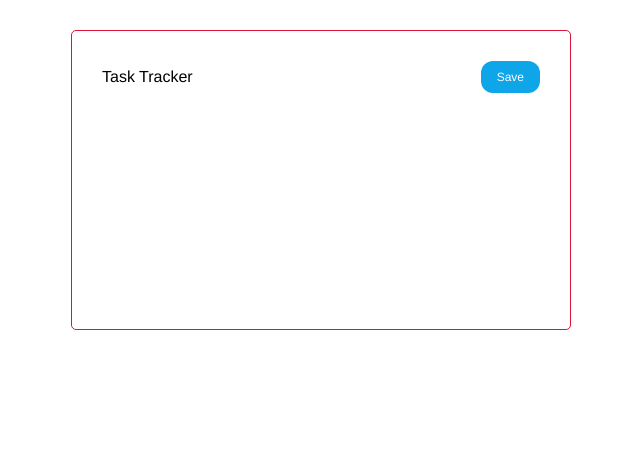
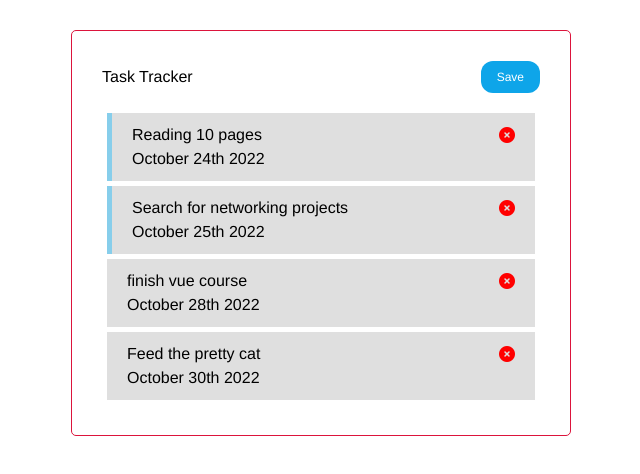
Before and after one commit to MarwanBz/TASK-TRACKER-APP, a Vue app: page / in a window 1280 px wide. Shown: the top 474 px of the page, without its empty margins (319-959 px from the left). Built offline with nearby package versions, Linux system fonts and the light colour scheme.

Commit message:
finish tasks delete and reminder

```diff
--- a/public/index.html
+++ b/public/index.html
@@ -4,7 +4,11 @@
     <meta charset="utf-8">
     <meta http-equiv="X-UA-Compatible" content="IE=edge">
     <meta name="viewport" content="width=device-width,initial-scale=1.0">
-    <link rel="icon" href="<%= BASE_URL %>favicon.ico">
+    <link rel="icon" href="">
+    <!--load all Font Awesome styles -->
+    <link rel="stylesheet" href="https://cdnjs.cloudflare.com/ajax/libs/font-awesome/6.1.1/css/all.min.css"
+      integrity="sha512-KfkfwYDsLkIlwQp6LFnl8zNdLGxu9YAA1QvwINks4PhcElQSvqcyVLLD9aMhXd13uQjoXtEKNosOWaZqXgel0g=="
+      crossorigin="anonymous" referrerpolicy="no-referrer" />
     <title><%= htmlWebpackPlugin.options.title %></title>
   </head>
   <body>
--- a/src/App.vue
+++ b/src/App.vue
@@ -1,7 +1,11 @@
 <template>
-  <div  class="container">
-    <Header  title="Task Tracker" />
-    <Tasks :tasks="tasks"/>
+  <div class="container">
+    <Header title="Task Tracker" />
+    <Tasks
+      @toggle-reminder="toggleReminder"
+      @delete-task="deleteTask"
+      :tasks="tasks"
+    />
   </div>
 </template>
 
@@ -19,18 +23,26 @@ export default {
   },
   data() {
     return {
-      tasks : []
+      tasks : [],
     }
+  },
+  methods: {
+    deleteTask(id) {
+    this.tasks = this.tasks.filter((task) => task.id !== id)
+  },
+
+  toggleReminder(id){
+    this.tasks = this.tasks.map((task)=> task.id === id ? {...task, reminder: !task.reminder } : task)
+  }
   },
 
   created() {
-    this.tasks [
+    this.tasks =  [
       { id: 1, text: 'Reading 10 pages', day: 'October 24th 2022', reminder: true },
       { id: 2, text: 'Search for networking projects', day: 'October 25th 2022', reminder: true},
       { id: 3, text: 'finish vue course', day: 'October 28th 2022' , reminder: false},
       { id: 4, text: 'Feed the pretty cat', day: 'October 30th 2022', reminder: false}
-    ],
-    console.log(this.tasks)
+    ]
   }
 };
 </script>
--- a/src/components/Task.vue
+++ b/src/components/Task.vue
@@ -1,12 +1,39 @@
 <template>
-  <h3>{{ task.text }}</h3>
+  <div @dblclick="$emit('toggle-reminder', task.id)"
+      :class="[task.reminder ? 'reminder' : '', 'task' ]">
+    <h3>{{ task.text }}
+      <i @click="$emit('delete-task', task.id)" class="fa fa-times-circle"></i></h3>
+    <p>{{ task.day }}</p>
+  </div>
 </template>
 
 <script>
 export default {
-  name: 'Task',
+  name: "Task",
   props: {
     task: Object,
   },
 };
 </script>
+
+<style scoped>
+
+  .fa {
+    color: red;
+  }
+  .task {
+    background: #dfdfdf;
+    padding: 10px 20px;
+    cursor: pointer;
+    margin: 5px;
+  }
+  .task.reminder {
+    border-left: 5px solid skyblue;
+  }
+
+  .task h3 {
+    display: flex;
+    align-items: center;
+    justify-content: space-between;
+  }
+</style>
--- a/src/components/Tasks.vue
+++ b/src/components/Tasks.vue
@@ -1,14 +1,15 @@
 <template>
-  <div>
-    <div  v-for="i in tasks">
-        <h3 >{{ i.text }}</h3>
-      <!-- <Task :task="task" /> -->
+
+    <div :key="task.id" v-for="task in tasks">
+        <!-- <h3 >{{ task.text }}</h3> -->
+      <Task @toggle-reminder="$emit('toggle-reminder', task.id)" @delete-task="$emit('delete-task', task.id)" :task="task" />
     </div>
-  </div>
+
 </template>
 
 <script>
 import Task from "./Task.vue";
+
 export default {
   name: "Tasks",
   props: {
@@ -17,6 +18,8 @@ export default {
   components: {
     Task,
   },
+  emits: ['delete-task', 'toggle-reminder'],
+
 };
 </script>
 
```
